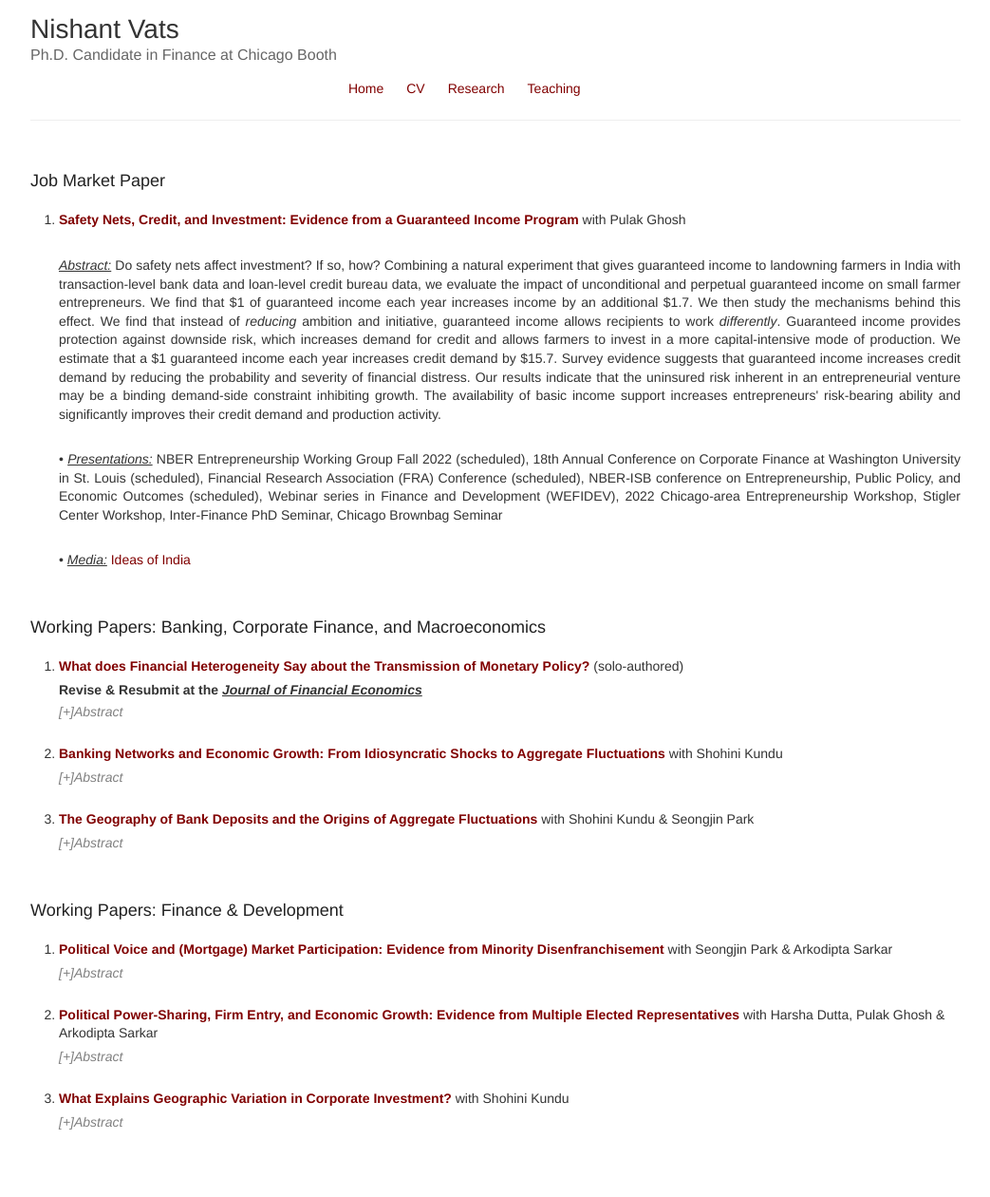
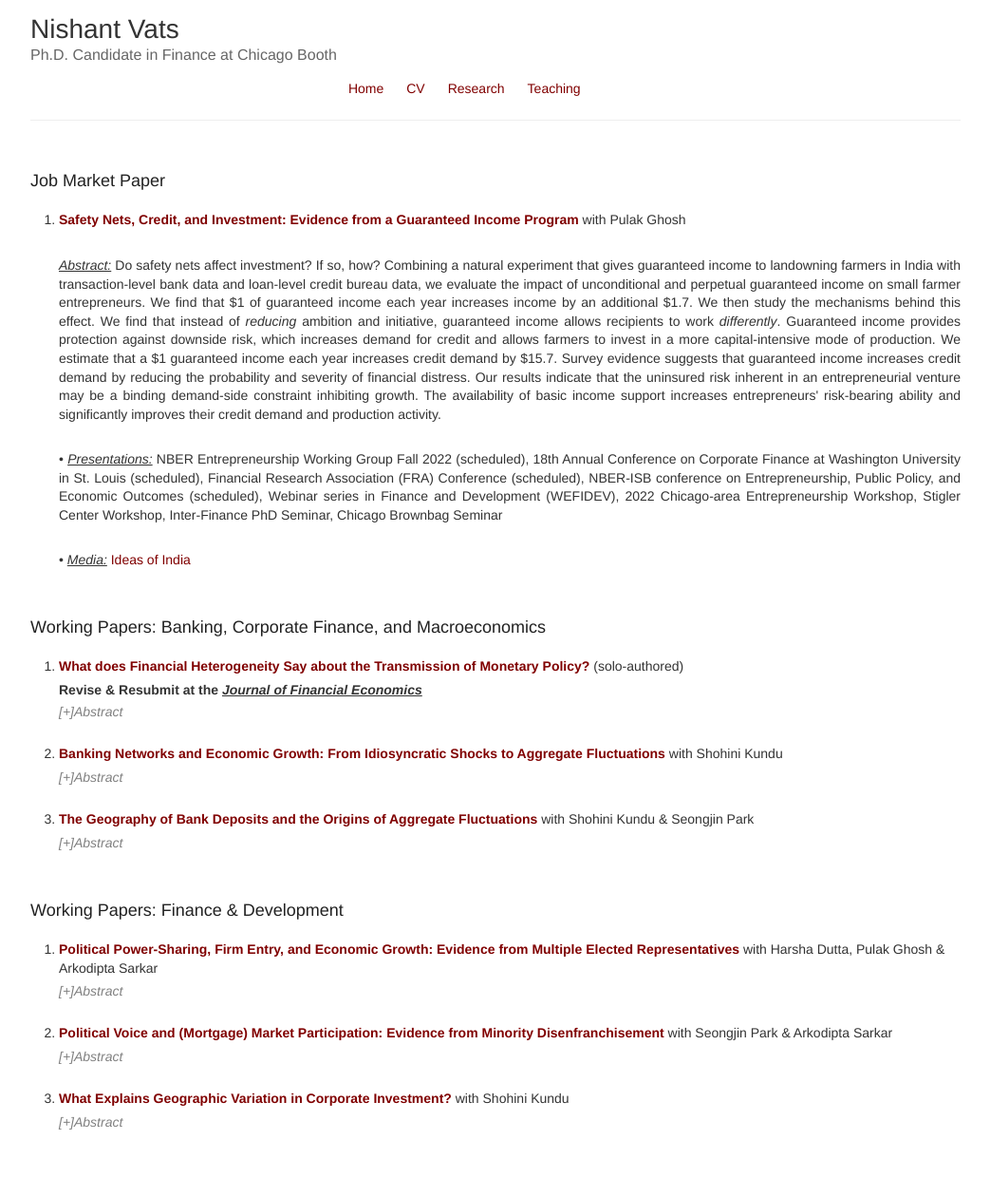
Before and after one commit to nishvats/nishvats.github.io, a Jekyll site: the page built from research.html, in a window 1280 px wide. Shown: the whole page at 95% size, without its empty margins (118-1161 px from the left). Built offline with Jekyll 4.4.1, drawn with Linux system fonts in a browser that asks for light colours.

Commit message:
Update research.html

```diff
--- a/research.html
+++ b/research.html
@@ -50,7 +50,14 @@ layout: default
 <h3> Working Papers: Finance & Development</h3>
 
   <ol>
-
+   <li> <b><a href="/Documents/paper_multiple_politician.pdf">Political Power-Sharing, Firm Entry, and Economic Growth: Evidence from Multiple Elected Representatives</a></b> with Harsha Dutta, Pulak Ghosh & Arkodipta Sarkar</li>
+    <details>
+        <summary>[+]Abstract</summary>
+      <p align="justify"> <u><em>Abstract:</em></u> We examine the effect of political power-sharing on local economic activity by exploiting quasi-random variation in the number of politicians governing adjacent regions. We utilize haphazard overlap of electoral and administrative boundaries in India. This allows us to exploit geographic discontinuity across boundaries separating single and multiple-politician-governed regions, and within-region variation in the number of politicians. We find increasing the number of politicians governing an area leads to new firm creation, lower unemployment, and greater real economic activity. The effect is driven by greater state efficiency, lower regulatory bottlenecks, and reduced cronyism following increased checks and balances among non-aligned politicians. </p>
+    <br>
+      <p align="justify">• <u><em>Presentations:</em></u> BREAD Conference on Development Economics, 100 Years of Economic Development Conference, Chicago Brownbag Seminar, Inter-finance PhD Seminar, HKUST Brownbag Seminar, 2021 NSE-NYU Conference on Indian Capital Markets, National University of Singapore, 2022 Transatlantic Doctoral Conference, Webinar series in Finance and Development (WEFIDEV) </p>
+ </details>
+    <br>
   <li> <b><a href="/Documents/paper_vra.pdf">Political Voice and (Mortgage) Market Participation: Evidence from Minority Disenfranchisement</a></b> with Seongjin Park & Arkodipta Sarkar</li>
     <details>
         <summary>[+]Abstract</summary>
@@ -58,14 +65,6 @@ layout: default
     <br>
       <p align="justify">• <u><em>Presentations:</em></u> 2022 Meeting of the American Finance Association, ISB-CAF Summer Research Conference 2021, Chicago Booth PhD Brownbag, 2021 Trans-Atlantic Doctoral Conference, Asia-Pacific Corporate Finance Online Workshop, CUHK greater bay area conference, Misra Centre for Financial Markets and Economy (IIM Ahmedabad), Conference on Financial Economics and Accounting 2021 </p>
      </details>
-    <br>
-  <li> <b><a href="/Documents/paper_multiple_politician.pdf">Political Power-Sharing, Firm Entry, and Economic Growth: Evidence from Multiple Elected Representatives</a></b> with Harsha Dutta, Pulak Ghosh & Arkodipta Sarkar</li>
-    <details>
-        <summary>[+]Abstract</summary>
-      <p align="justify"> <u><em>Abstract:</em></u> We examine the effect of political power-sharing on local economic activity by exploiting quasi-random variation in the number of politicians governing adjacent regions. We utilize haphazard overlap of electoral and administrative boundaries in India. This allows us to exploit geographic discontinuity across boundaries separating single and multiple-politician-governed regions, and within-region variation in the number of politicians. We find increasing the number of politicians governing an area leads to new firm creation, lower unemployment, and greater real economic activity. The effect is driven by greater state efficiency, lower regulatory bottlenecks, and reduced cronyism following increased checks and balances among non-aligned politicians. </p>
-    <br>
-      <p align="justify">• <u><em>Presentations:</em></u> BREAD Conference on Development Economics, 100 Years of Economic Development Conference, Chicago Brownbag Seminar, Inter-finance PhD Seminar, HKUST Brownbag Seminar, 2021 NSE-NYU Conference on Indian Capital Markets, National University of Singapore, 2022 Transatlantic Doctoral Conference, Webinar series in Finance and Development (WEFIDEV) </p>
- </details>
     <br>
   <li> <b><a href="/Documents/paper_british.pdf">What Explains Geographic Variation in Corporate Investment?</a></b> with Shohini Kundu</li>
     <details>
```
